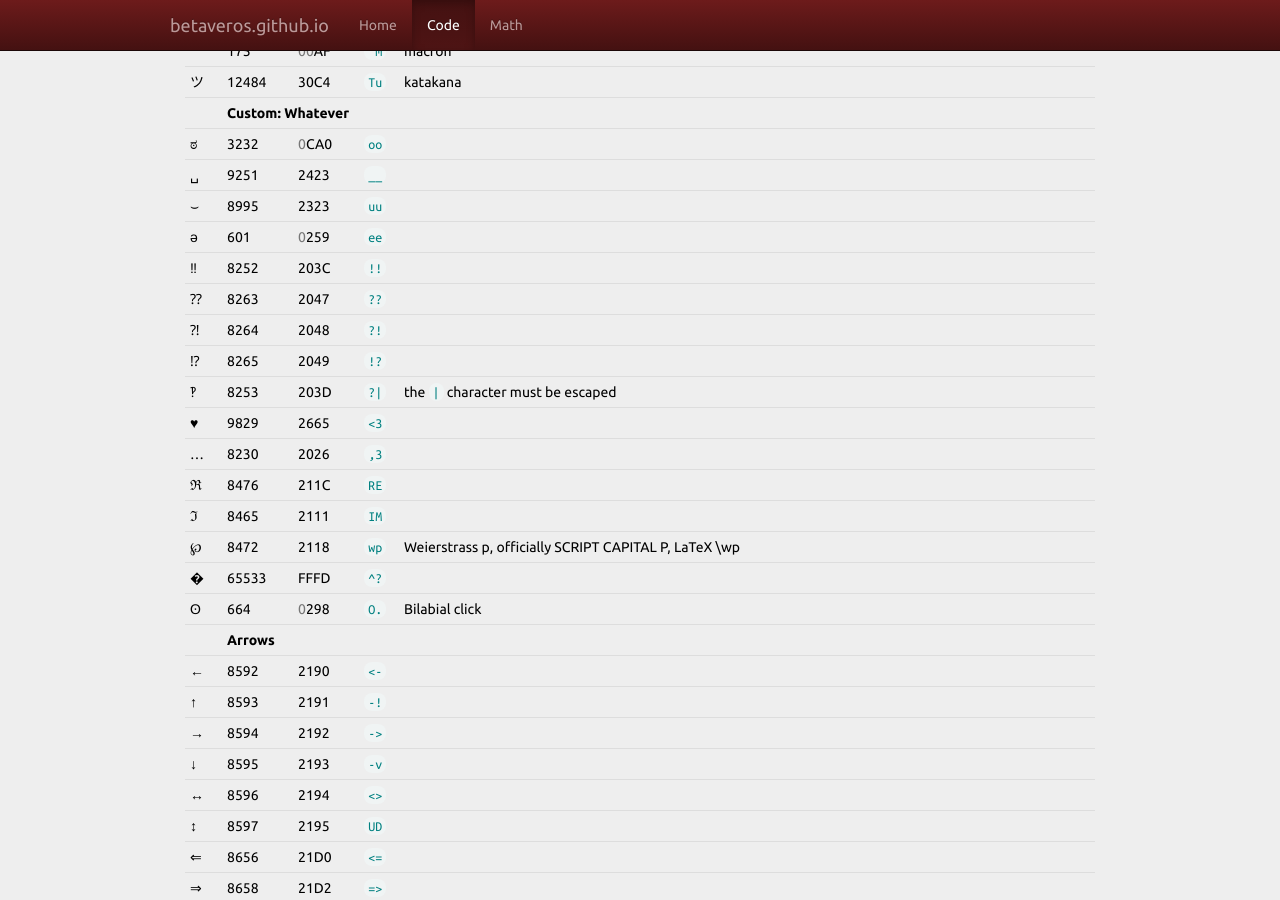
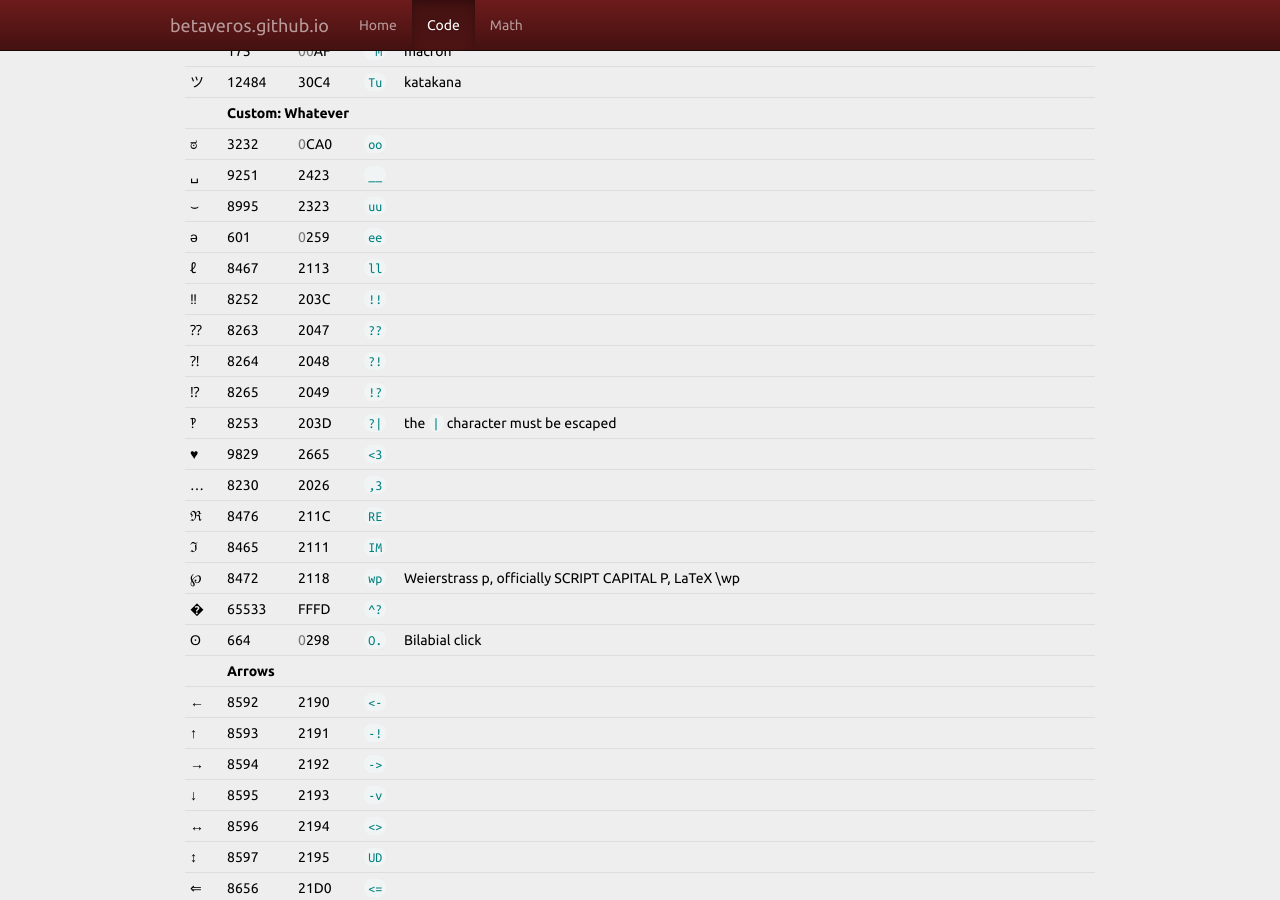
Before and after one commit to betaveros/betaveros.github.io, a Jekyll site: the page built from _posts/2014-04-25-unicode.html, in a window 1280 px wide and 900 px high, scrolled down 5704 px. Built offline with Jekyll 4.4.1, drawn with Linux system fonts in a browser that asks for light colours; some of the changed text lies outside the part shown.

Commit message:
Unicode: add script small L

```diff
--- a/_posts/2014-04-25-unicode.html
+++ b/_posts/2014-04-25-unicode.html
@@ -192,6 +192,7 @@ title: Unicode
 <tr><td>␣</td><td>9251</td><td>2423</td><td><code>__</code></td><td></td></tr>
 <tr><td>⌣</td><td>8995</td><td>2323</td><td><code>uu</code></td><td></td></tr>
 <tr><td>ə</td><td>601</td><td><span class='text-muted'>0</span>259</td><td><code>ee</code></td><td></td></tr>
+<tr><td>ℓ</td><td>8467</td><td>2113</td><td><code>ll</code></td><td></td></tr>
 <tr><td>‼</td><td>8252</td><td>203C</td><td><code>!!</code></td><td></td></tr>
 <tr><td>⁇</td><td>8263</td><td>2047</td><td><code>??</code></td><td></td></tr>
 <tr><td>⁈</td><td>8264</td><td>2048</td><td><code>?!</code></td><td></td></tr>
@@ -251,7 +252,7 @@ title: Unicode
 digraph !# 8802 (+ 8713 +) 8716 (/ 8836 /) 8837 @+ 8853 @- 8854 @x 8855
 digraph @/ 8856 @. 8857 @o 8858 @* 8859 @= 8860 @\| 10678 3< 8920 3> 8921
 digraph NN 8469 QQ 8474 RR 8477 ZZ 8484 CC 8450 FF 120125 KK 120130 ^_ 9651
-digraph \|> 9655 _v 9661 <\| 9665 oo 3232 __ 9251 uu 8995 ee 601 !! 8252
-digraph ?? 8263 ?! 8264 !? 8265 ?\| 8253 <3 9829 ,3 8230 RE 8476 IM 8465
-digraph wp 8472 ^? 65533 O. 664 ao 12576
+digraph \|> 9655 _v 9661 <\| 9665 oo 3232 __ 9251 uu 8995 ee 601 ll 8467
+digraph !! 8252 ?? 8263 ?! 8264 !? 8265 ?\| 8253 <3 9829 ,3 8230 RE 8476
+digraph IM 8465 wp 8472 ^? 65533 O. 664 ao 12576
 {% endhighlight %}
--- a/_posts/unicode.txt
+++ b/_posts/unicode.txt
@@ -184,6 +184,7 @@ Custom: Whatever
 ␣	__
 ⌣	uu
 ə	ee
+ℓ	ll
 ‼	!!
 ⁇	??
 ⁈	?!
```
